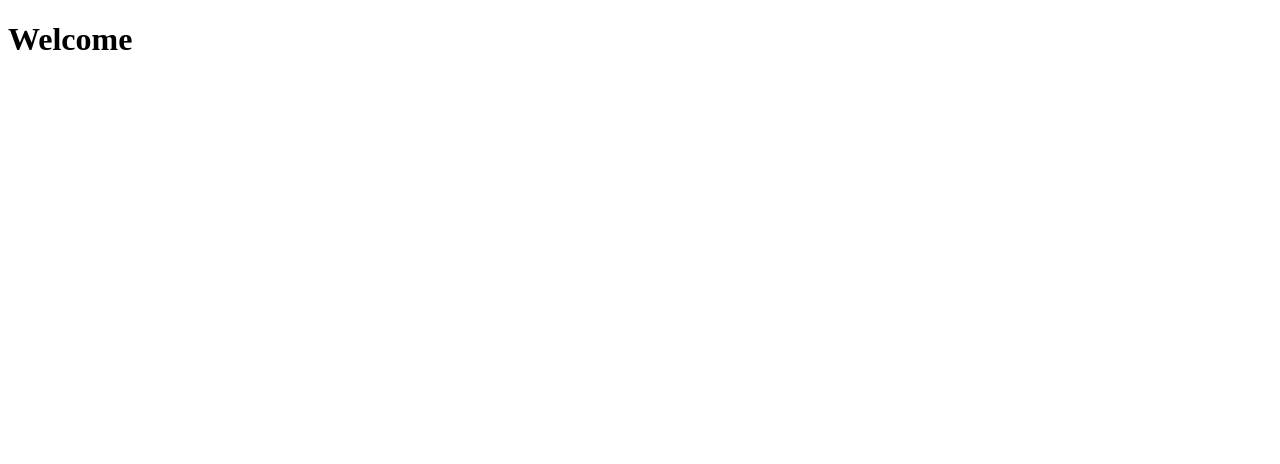
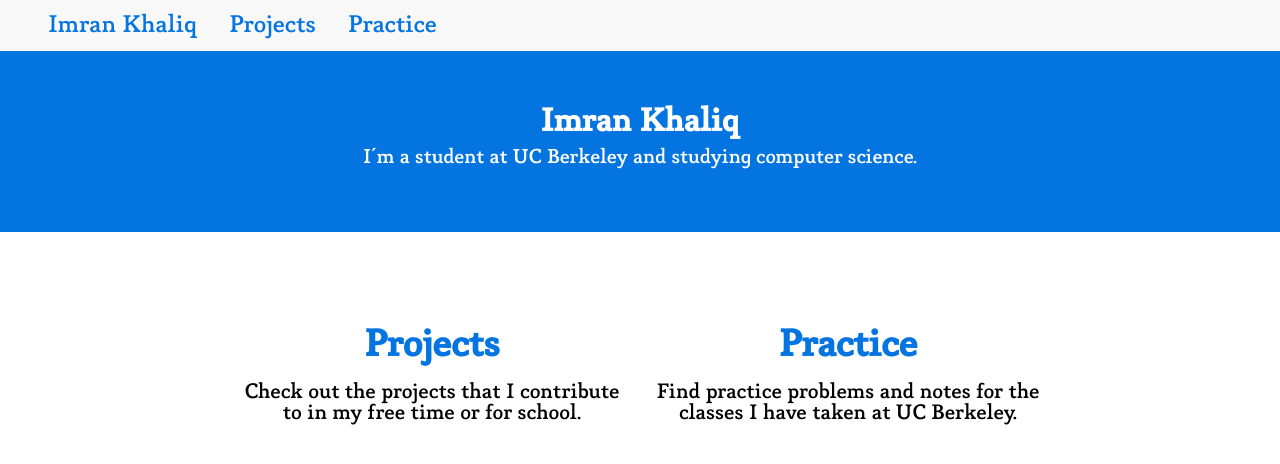
Before and after one commit to ikhaliq15/ikhaliq15.github.io, a plain HTML site: page index.html in a window 1280 px wide. Drawn offline with Linux system fonts and the light colour scheme.

Commit message:
Front page to website.

```diff
--- a/index.html
+++ b/index.html
@@ -1,9 +1,42 @@
 <!DOCTYPE html>
 <html>
 <head>
+	<link rel="stylesheet" type="text/css" href="style.css">
 	<title>Imran Khaliq</title>
 </head>
 <body>
-	<h1>Welcome</h1>
+	<div class="navbar">
+		<span></span>
+		<a href="#home">Imran Khaliq</a>
+		<a href="#news">Projects</a>
+		<a href="#contact">Practice</a>
+	</div>
+
+	<div class="main">
+ 		<div class="banner">
+ 			<h2>Imran Khaliq</h2>
+ 			<p>I'm a student at UC Berkeley and studying computer science.</p>
+ 		</div>
+
+ 		<br><br><br><br><br>
+
+ 		<center>
+	 		<div style="width: 65%;">
+		    	<div class="menuItem" style="width: 50%; float:left">
+		   			<center>
+		   				<a href="#projects"><h3>Projects</h3></a>
+		   			</center>
+		   			<p style="padding-left: 10px; padding-right: 10px; font-size: 130%;">Check out the projects that I contribute to in my free time or for school.</p>
+				</div>
+
+				<div class="menuItem" style="width: 50%; float:right">
+		   			<center>
+		   				<a href="#practice"><h3>Practice</h3></a>
+		   			</center>
+		   			<p style="padding-left: 10px; padding-right: 10px; font-size: 130%;">Find practice problems and notes for the classes I have taken at UC Berkeley.</p>
+				</div>
+			</div>
+		</center>
+	</div>
 </body>
 </html>
--- /dev/null
+++ b/style.css
@@ -0,0 +1,77 @@
+* {
+  font-family: 'mido';
+}
+
+html, body {
+    margin: 0;
+    padding: 0;
+}
+
+.menuItem a{
+  color: #0475e0;
+  text-align: center;
+  font-size: 200%;
+  text-decoration: none;
+  line-height: 0em;
+}
+
+.menuItem a:hover{
+  color: #67adef;
+}
+
+.banner {
+  background: #0475e0;
+  width: 100%;
+  padding-top: 45px;
+  padding-bottom: 45px;
+}
+
+.banner h2 {
+  color: white;
+  text-align: center;
+  font-size: 200%;
+  line-height: 0em;
+}
+
+.banner p {
+  color: white;
+  text-align: center;
+  font-size: 125%;
+}
+
+/* The navigation bar */
+.navbar {
+  overflow: hidden;
+  background-color: #F8F8F8;
+  position: fixed; /* Set the navbar to fixed position */
+  top: 0; /* Position the navbar at the top of the page */
+  left: 0;
+  width: 100%; /* Full width */
+}
+
+/* Links inside the navbar */
+.navbar a, span{
+  float: left;
+  display: block;
+  color: #0475e0;
+  text-align: center;
+  padding: 14px 16px;
+  font-size: 150%;
+  text-decoration: none;
+}
+
+/* Change background on mouse-over */
+.navbar a:hover {
+  background: #ddd;
+  color: #67adef;
+}
+
+/* Main content */
+.main {
+  margin-top: 50px; /* Add a top margin to avoid content overlay */
+}
+
+@font-face {
+    font-family: 'mido'; /*a name to be used later*/
+    src: url('res/fonts/mido.otf'); /*URL to font*/
+}
```
Also changed, not shown: res/fonts/mido.otf (added), 1 other file.
